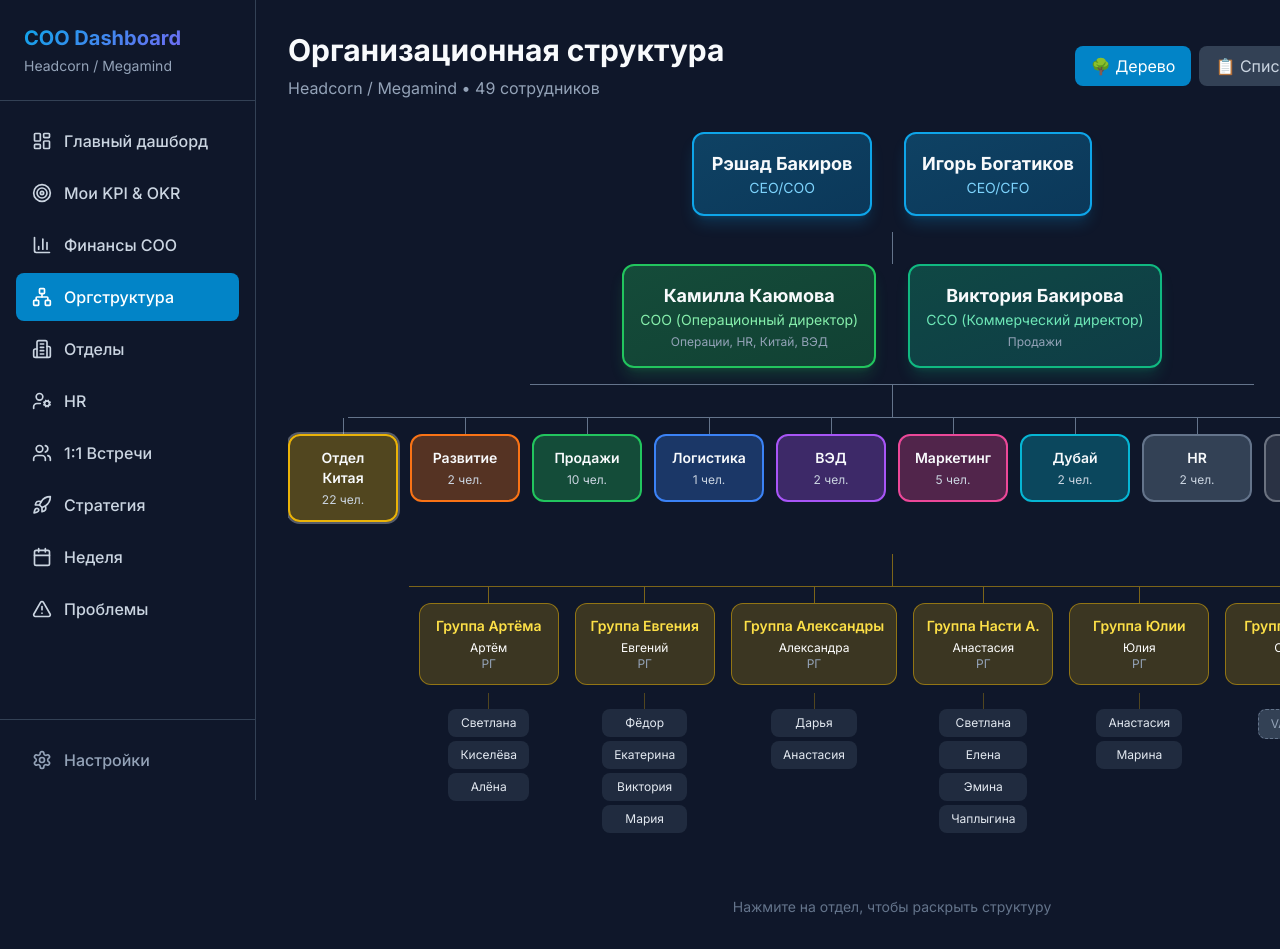
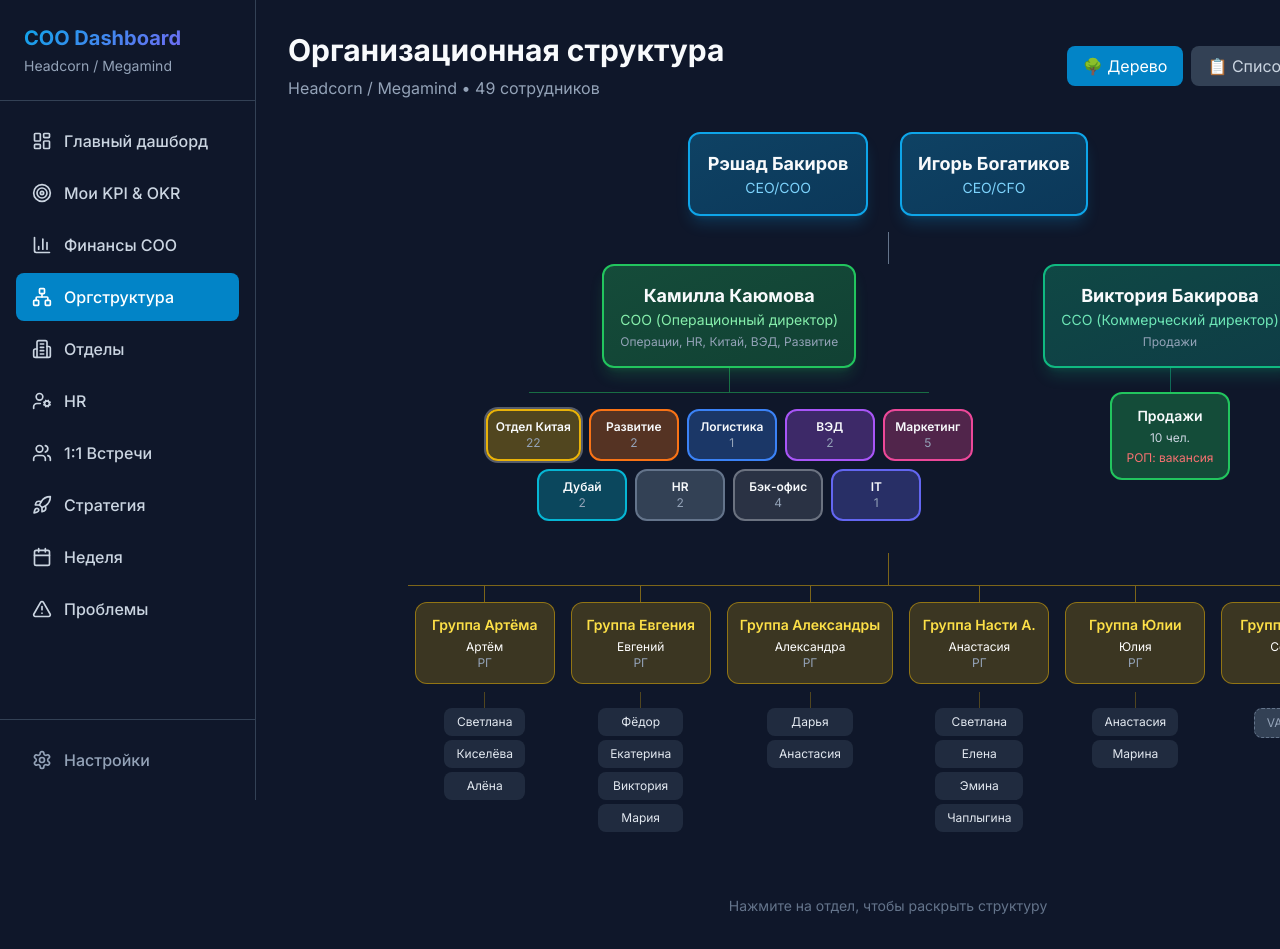
Before and after one commit to KamillaSnipes/coo-dashboard, a Next.js app: page /org-structure in a window 1280 px wide. Shown: the top 949 px of the page. Built offline with nearby package versions, Linux system fonts and the light colour scheme.

Commit message:
Separate COO and CCO departments - Sales only under CCO

```diff
--- a/app/org-structure/page.tsx
+++ b/app/org-structure/page.tsx
@@ -82,55 +82,68 @@ export default function OrgStructurePage() {
             </div>
 
             {/* Level 2: COO & CCO */}
-            <div className="flex justify-center gap-8 mb-4">
-              {/* COO */}
+            <div className="flex justify-center gap-16 mb-4">
+              {/* COO Block */}
+              <div className="flex flex-col items-center">
                 <div className="bg-gradient-to-br from-green-500/30 to-green-600/30 border-2 border-green-500 rounded-xl p-4 text-center min-w-[220px] shadow-lg shadow-green-500/20">
                   <div className="font-bold text-lg">{leadership.coo.name}</div>
                   <div className="text-green-300 text-sm">{leadership.coo.role}</div>
-                <div className="text-xs text-dark-400 mt-1">Операции, HR, Китай, ВЭД</div>
+                  <div className="text-xs text-dark-400 mt-1">Операции, HR, Китай, ВЭД, Развитие</div>
                 </div>
-              {/* CCO */}
+
+                {/* COO departments connector */}
+                <div className="w-px h-6 bg-green-500/50"></div>
+                <div className="w-[400px] h-px bg-green-500/50"></div>
+
+                {/* COO Departments */}
+                <div className="flex gap-2 mt-4 flex-wrap justify-center max-w-[500px]">
+                  {departments.filter(d => d.id !== 'sales').map((dept) => {
+                    const count = getDepartmentEmployeeCount(dept)
+                    const colors = deptColors[dept.id] || 'bg-dark-700 border-dark-500'
+
+                    return (
+                      <button
+                        key={dept.id}
+                        onClick={() => setExpandedDept(expandedDept === dept.id ? null : dept.id)}
+                        className={`${colors} border-2 rounded-xl p-2 text-center min-w-[90px] transition-all hover:scale-105 ${expandedDept === dept.id ? 'ring-2 ring-white/30' : ''}`}
+                      >
+                        <div className="font-semibold text-xs">{dept.shortName}</div>
+                        <div className="text-xs text-dark-400">{count}</div>
+                      </button>
+                    )
+                  })}
+                </div>
+              </div>
+
+              {/* CCO Block */}
+              <div className="flex flex-col items-center">
                 <div className="bg-gradient-to-br from-emerald-500/30 to-teal-600/30 border-2 border-emerald-500 rounded-xl p-4 text-center min-w-[220px] shadow-lg shadow-emerald-500/20">
                   <div className="font-bold text-lg">{leadership.cco.name}</div>
                   <div className="text-emerald-300 text-sm">{leadership.cco.role}</div>
                   <div className="text-xs text-dark-400 mt-1">Продажи</div>
                 </div>
-            </div>
 
-            {/* Connector lines to departments */}
-            <div className="flex justify-center">
-              <div className="w-[60%] h-px bg-dark-500"></div>
-            </div>
-            <div className="flex justify-center">
-              <div className="w-px h-8 bg-dark-500"></div>
-            </div>
+                {/* CCO department connector */}
+                <div className="w-px h-6 bg-emerald-500/50"></div>
 
-            {/* Horizontal line across all departments */}
-            <div className="flex justify-center mb-4">
-              <div className="w-[90%] h-px bg-dark-500"></div>
-            </div>
-
-            {/* Level 3: Departments */}
-            <div className="flex justify-center gap-3 mb-4">
-              {departments.map((dept) => {
-                const count = getDepartmentEmployeeCount(dept)
-                const colors = deptColors[dept.id] || 'bg-dark-700 border-dark-500'
+                {/* Sales Department */}
+                {(() => {
+                  const salesDept = departments.find(d => d.id === 'sales')
+                  if (!salesDept) return null
+                  const count = getDepartmentEmployeeCount(salesDept)
 
                   return (
-                  <div key={dept.id} className="flex flex-col items-center">
-                    {/* Vertical connector */}
-                    <div className="w-px h-4 bg-dark-500 -mt-4"></div>
-
                     <button
-                      onClick={() => setExpandedDept(expandedDept === dept.id ? null : dept.id)}
-                      className={`${colors} border-2 rounded-xl p-3 text-center min-w-[110px] transition-all hover:scale-105 ${expandedDept === dept.id ? 'ring-2 ring-white/30' : ''}`}
+                      onClick={() => setExpandedDept(expandedDept === 'sales' ? null : 'sales')}
+                      className={`bg-green-500/30 border-green-500 border-2 rounded-xl p-3 text-center min-w-[120px] transition-all hover:scale-105 ${expandedDept === 'sales' ? 'ring-2 ring-white/30' : ''}`}
                     >
-                      <div className="font-semibold text-sm">{dept.shortName}</div>
+                      <div className="font-semibold text-sm">Продажи</div>
                       <div className="text-xs text-dark-300 mt-1">{count} чел.</div>
+                      <div className="text-xs text-red-400 mt-1">РОП: вакансия</div>
                     </button>
+                  )
+                })()}
               </div>
-                )
-              })}
             </div>
 
             {/* Level 4: Expanded department details */}
--- a/lib/data.ts
+++ b/lib/data.ts
@@ -41,7 +41,7 @@ export const leadership = {
     { name: 'Игорь Богатиков', role: 'CEO/CFO' },
   ],
   cLevel: [
-    { name: 'Камилла Каюмова', role: 'COO (Операционный директор)', area: 'Операции, HR, Китай, ВЭД, Развитие' },
+    { name: 'Камилла Каюмова', role: 'COO (Операционный директор)', area: 'Операции, HR, Китай, ВЭД, Развитие, Маркетинг, IT' },
     { name: 'Виктория Бакирова', role: 'CCO (Коммерческий директор)', area: 'Продажи' },
   ],
   coo: { name: 'Камилла Каюмова', role: 'COO (Операционный директор)' },
```
Lines whose indentation alone changed are shown as unchanged.
